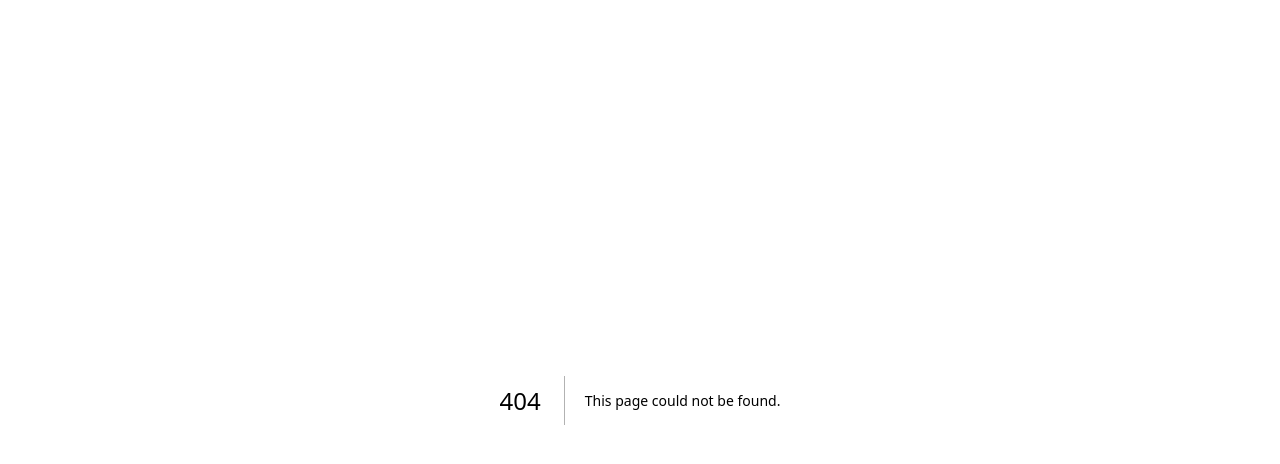
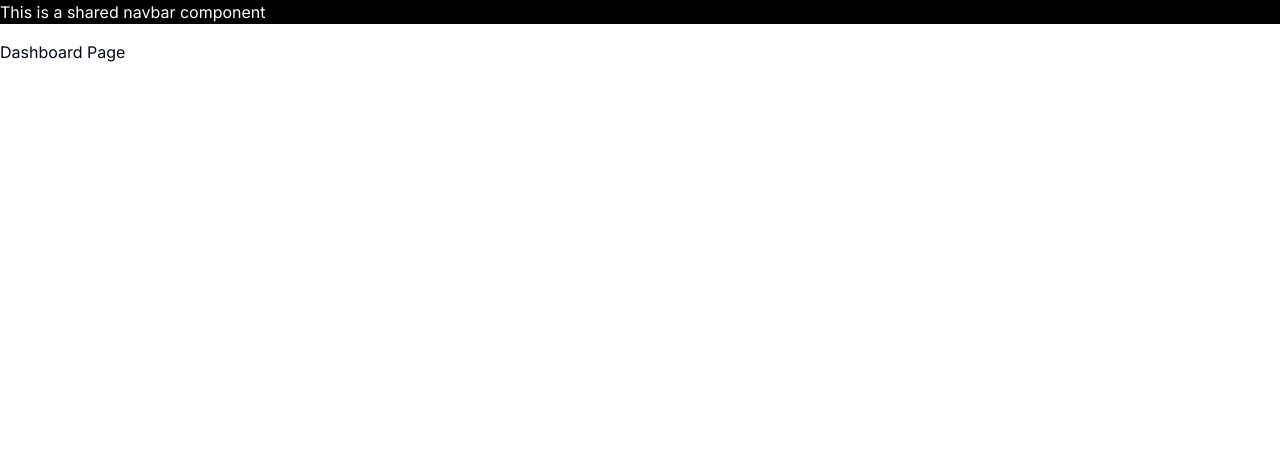
Before and after one commit to DanYT2/nextauth, a Next.js app: page /dashboard in a window 1280 px wide. Before the commit this address had no page. Shown: the top 464 px of the page. Built offline with nearby package versions, Linux system fonts and the light colour scheme.

Commit message:
Routing crash course

```diff
--- /dev/null
+++ b/app/auth/login/page.tsx
@@ -0,0 +1,7 @@
+import React from 'react'
+
+export default function LoginPage() {
+  return (
+    <div>LoginPage</div>
+  )
+}
--- /dev/null
+++ b/app/dashboard/layout.tsx
@@ -0,0 +1,14 @@
+import React from "react";
+
+const DashboardLayout = ( {children}: {children: React.ReactNode} ) => {
+  return (
+    <div className={`flex flex-col gap-y-4`}>
+      <nav className={`bg-black text-white`}>
+        This is a shared navbar component
+      </nav>
+      {children}
+    </div>
+  )
+}
+
+export default DashboardLayout;
--- /dev/null
+++ b/app/dashboard/page.tsx
@@ -0,0 +1,9 @@
+const DashboardPage = () => {
+  return (
+    <div>
+      <h1>Dashboard Page</h1>
+    </div>
+  );
+}
+
+export default DashboardPage;
--- /dev/null
+++ b/app/dashboard/settings/page.tsx
@@ -0,0 +1,9 @@
+const SettingsPage = () => {
+  return (
+    <div>
+      <h1>Settings</h1>
+    </div>
+  )
+}
+
+export default SettingsPage;
--- /dev/null
+++ b/app/dashboard/users/page.tsx
@@ -0,0 +1,9 @@
+const UsersPage = () => {
+  return (
+    <div>
+      <h1>Users Page</h1>
+    </div>
+  )
+}
+
+export default UsersPage;
--- a/app/page.tsx
+++ b/app/page.tsx
@@ -2,7 +2,7 @@
 
 export default function Home() {
   return (
-    <Button size={`lg`} variant={`custom`}>
+    <Button size={`lg`} variant={`outline`}>
       Click me
     </Button>
   );
```
